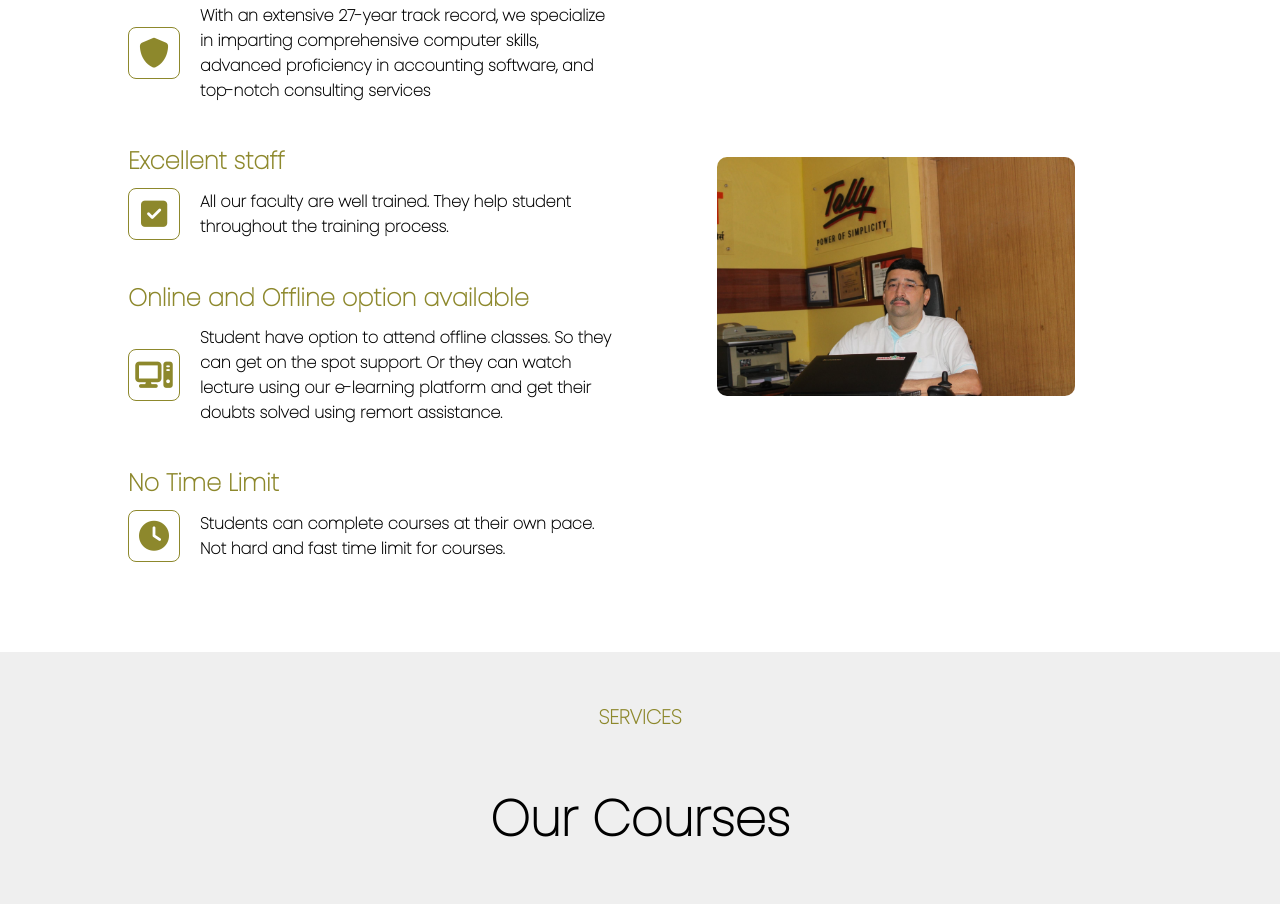
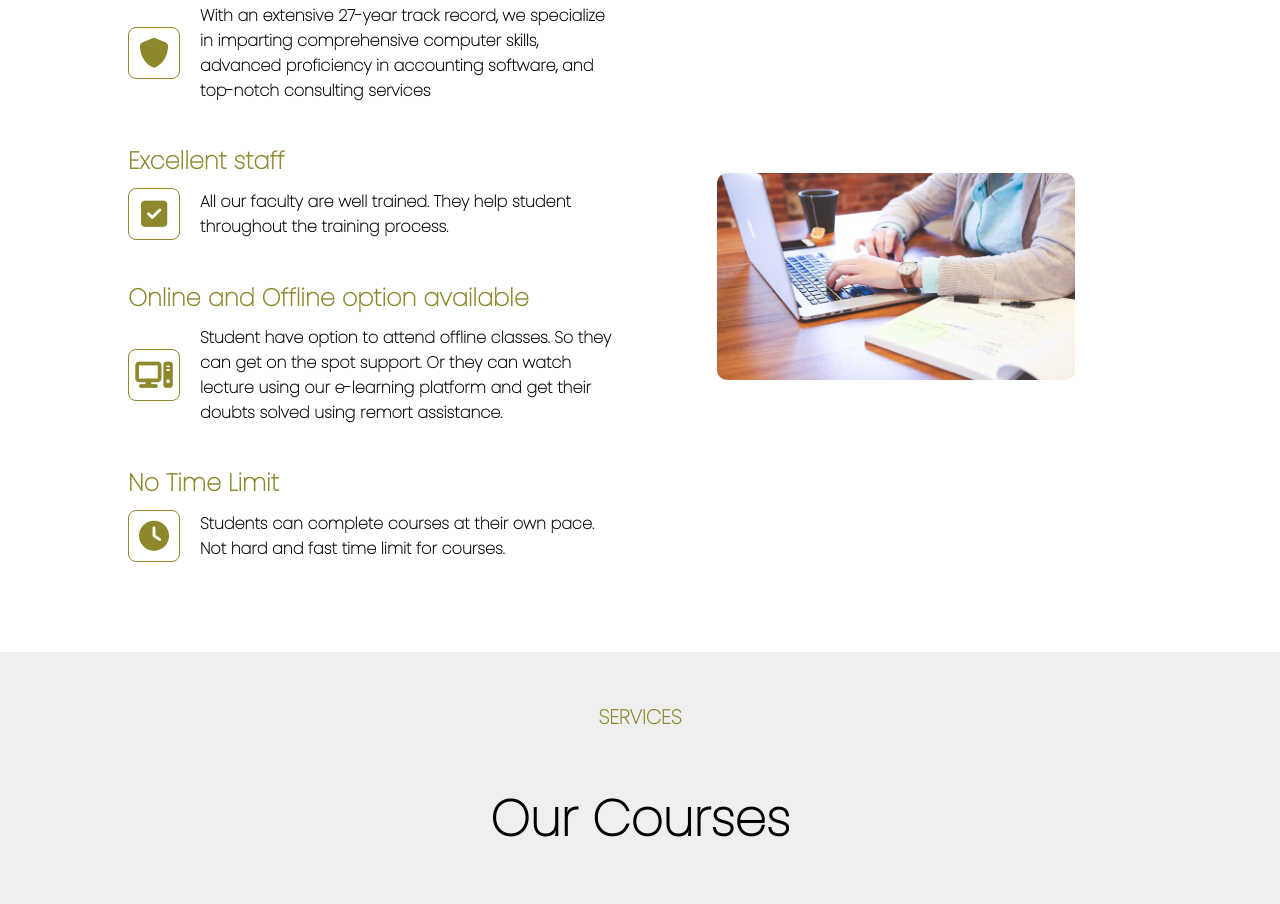
Before and after one commit to yanil8068/tallyacademy, a plain HTML site: page index.html in a window 1280 px wide. Shown: the part 1097-2001 px from the top of the page. Drawn offline with Linux system fonts and the light colour scheme.

Commit message:
image added again

```diff
--- a/index.html
+++ b/index.html
@@ -160,7 +160,7 @@
           </div>
 
           <div class="features_img">
-            <img src="/images/abhi.jpg" alt="" />
+            <img src="/images/computer.jpg" alt="" />
           </div>
         </div>
       </section>
```
